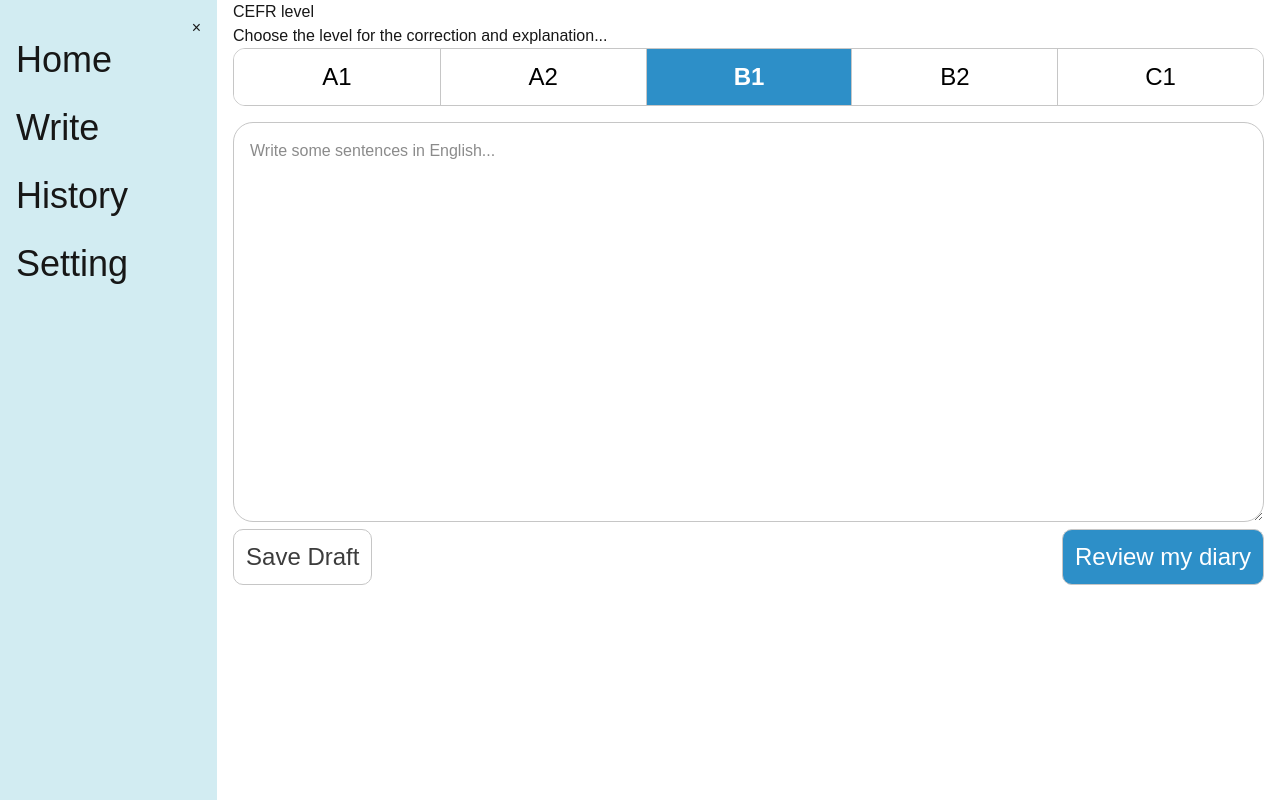
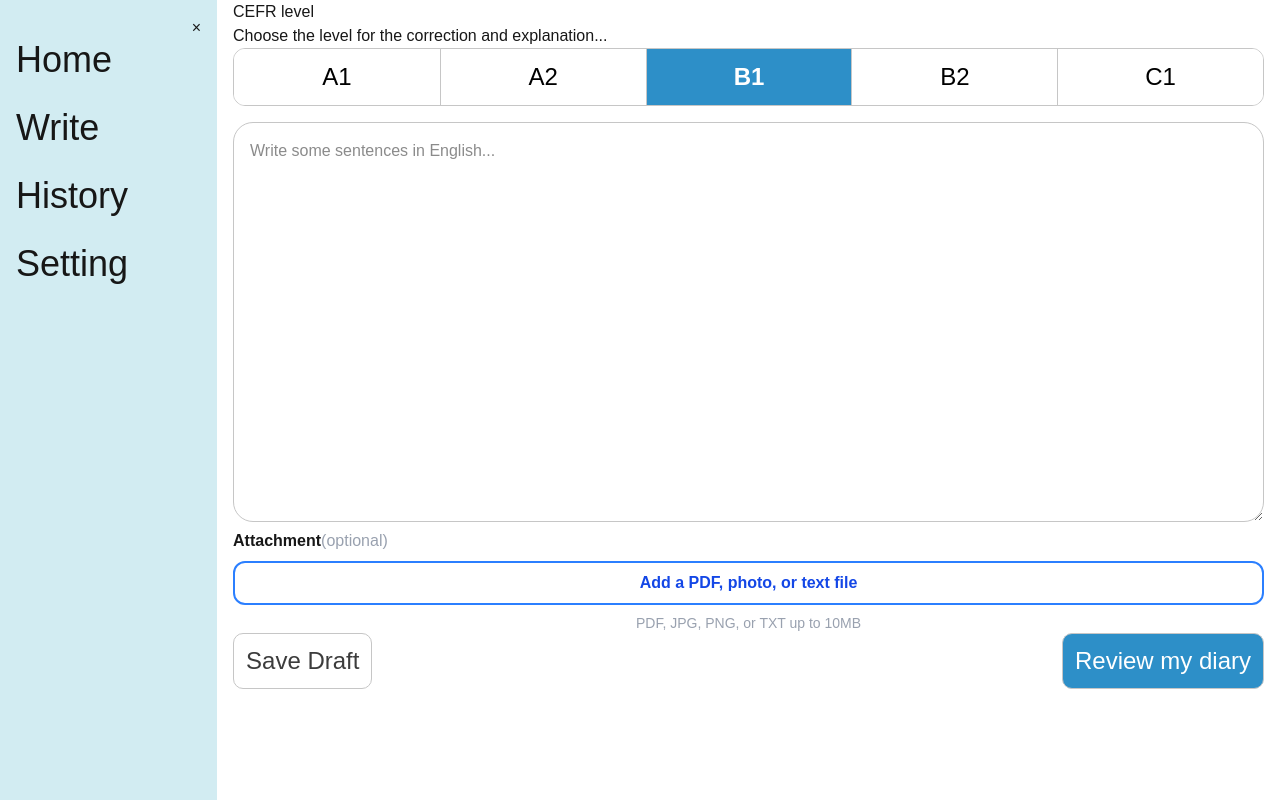
Before and after one commit to inamura0727/eigo-log-app, a Next.js app: page /write in a window 1280 px wide. Built offline with nearby package versions, Linux system fonts and the light colour scheme.

Commit message:
add outlook attachemt file upload

```diff
--- /dev/null
+++ b/app/components/attachmentUpload.tsx
@@ -0,0 +1,82 @@
+import React, { ChangeEvent, useRef, useState } from 'react';
+
+function AttachmentUpload() {
+	const inputRef = useRef<HTMLInputElement>(null);
+	const [file, setFile] = useState<File | null>(null);
+	const [errorMessage, setErrorMessage] = useState('');
+
+	const handleFileChange = (event: ChangeEvent<HTMLInputElement>) => {
+		const selectedFile = event.target.files?.[0];
+
+		if (!selectedFile) return;
+		const allowedTypes = ['application/pdf', 'text/plain', 'image/jpeg', 'image/png'];
+
+		if (!allowedTypes.includes(selectedFile.type)) {
+			setErrorMessage('PDF、JPG、PNG、TXTファイルを選択してください。');
+			event.target.value = '';
+			return;
+		}
+
+		const maxSize = 10 * 1024 * 1024;
+		if (selectedFile.size > maxSize) {
+			setErrorMessage('file size should be under 10MB');
+			event.target.value = '';
+			return;
+		}
+
+		setFile(selectedFile);
+		setErrorMessage('');
+	};
+
+	console.log(file);
+	return (
+		<div className="space-y-2">
+			<p className="font-semibold">
+				Attachment
+				<span className="font-normal text-gray-400">(optional)</span>
+			</p>
+			<input
+				ref={inputRef}
+				type="file"
+				accept=".pdf, .txt, .jpg, .jpeg, .png, .application/pdf, text/plain, image/jpeg, image/png"
+				className="hidden"
+				onChange={handleFileChange}
+			/>
+
+			<button
+				type="button"
+				onClick={() => inputRef.current?.click()}
+				className="flex w-full items-center justify-center rounded-xl border-2 border-blue-500 px-4 py-2 font-semibold text-blue-700"
+			>
+				<span>Add a PDF, photo, or text file</span>
+			</button>
+			<p className="text-center text-sm text-gray-400">PDF, JPG, PNG, or TXT up to 10MB</p>
+
+			{file && (
+				<div className="flex items-center justify-between rounded-lg bg-gray-100 p-3">
+					<div>
+						<p className="text-sm font-medium">{file.name}</p>
+						<p className="text-xs text-gray-500">
+							{(file.size / 1024 / 1024).toFixed(2)}
+						</p>
+					</div>
+					<button
+						type="button"
+						onClick={() => {
+							setFile(null);
+							if (inputRef.current) {
+								inputRef.current.value = '';
+							}
+						}}
+						className="text-sm text-red-600"
+					>
+						Remove
+					</button>
+				</div>
+			)}
+			{errorMessage && <p>{errorMessage}</p>}
+		</div>
+	);
+}
+
+export default AttachmentUpload;
--- a/app/components/writingForm.tsx
+++ b/app/components/writingForm.tsx
@@ -6,6 +6,7 @@ import Button from './button';
 import TextInput from './textInput';
 import { draftItem, saveWritingEntryResponse } from '../lib/type';
 import { useRouter } from 'next/navigation';
+import AttachmentUpload from './attachmentUpload';
 
 function WritingForm({ draftData }: { draftData?: draftItem }) {
 	const [inputText, setInputText] = useState<string>(draftData?.original_text ?? '');
@@ -82,6 +83,9 @@ function WritingForm({ draftData }: { draftData?: draftItem }) {
 			<div>
 				<TextInput value={inputText} onChange={setInputText} />
 			</div>
+			<div>
+				<AttachmentUpload />
+			</div>
 			<div className="flex items-center justify-between">
 				<Button
 					colour="#fff"
--- a/package.json
+++ b/package.json
@@ -18,6 +18,7 @@
     "dotenv": "^17.4.2",
     "next": "16.2.9",
     "openai": "^6.45.0",
+    "pdfjs-dist": "^5.6.205",
     "pg": "^8.22.0",
     "react": "19.2.4",
     "react-dom": "19.2.4"
```
Also changed, not shown: 1 other file (tests, documents, lock files or other folders).
